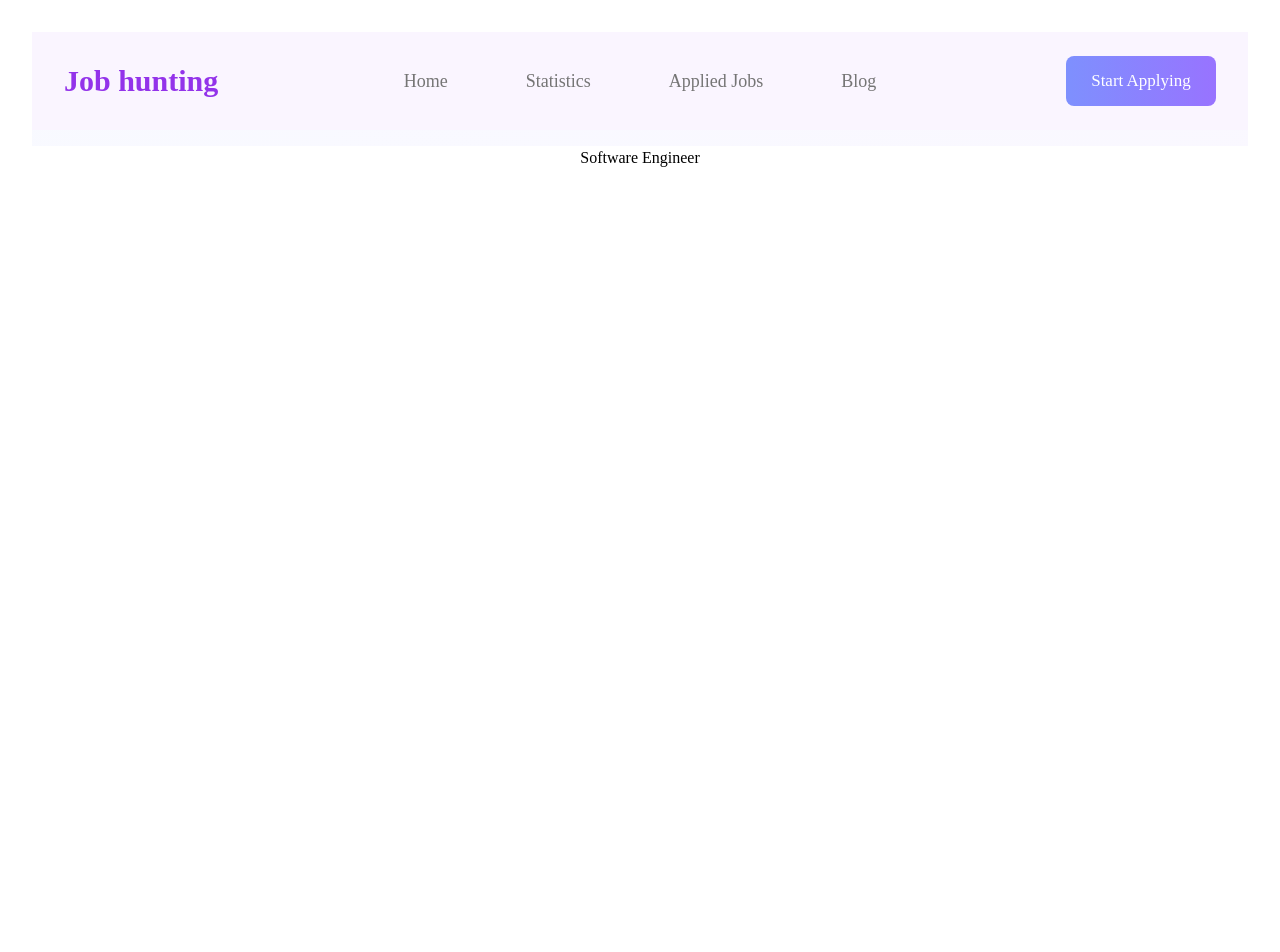
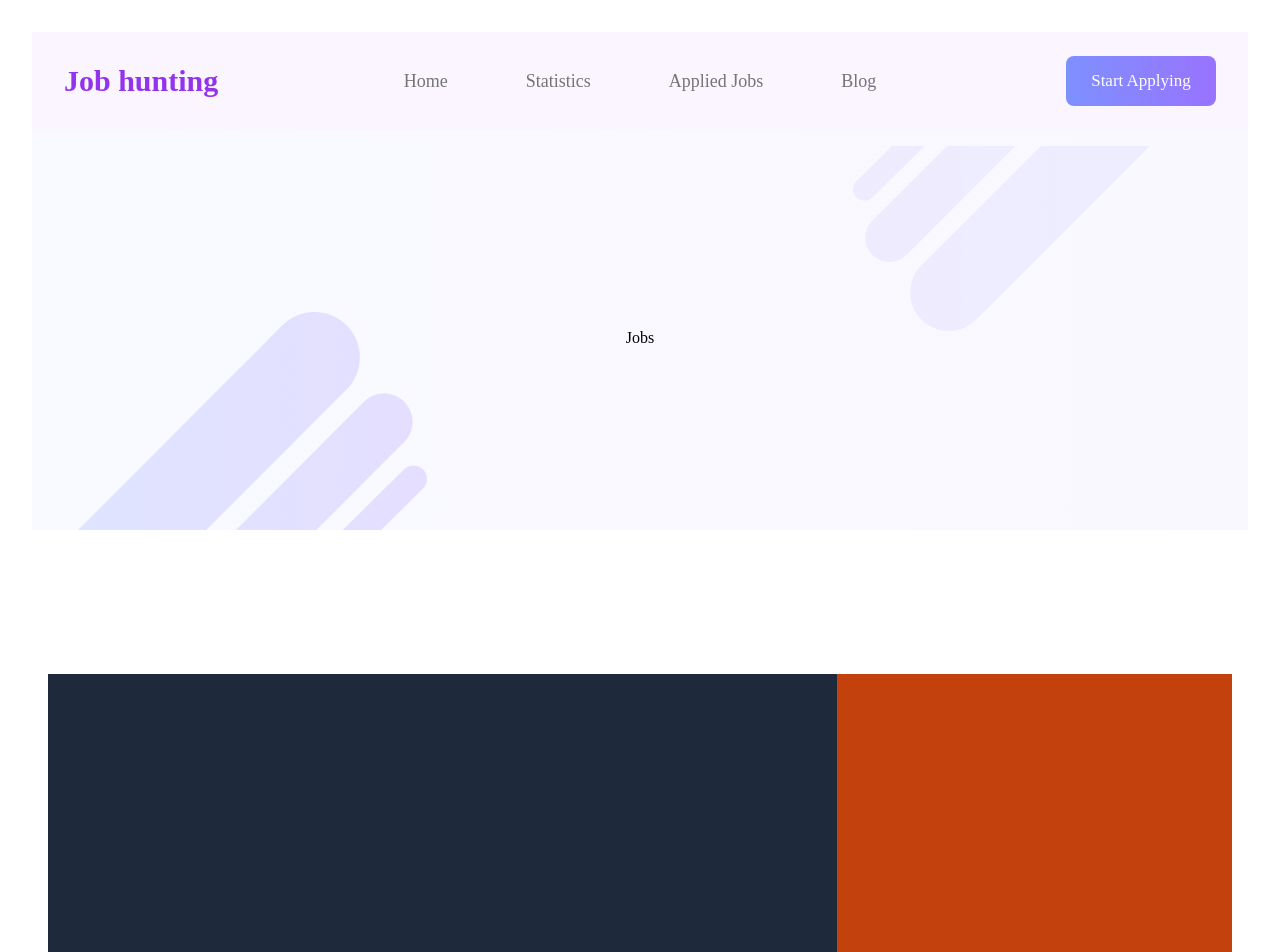
Before and after one commit to FowziaSultana/JobHunting, a React (Vite) app: page /jobDetails/1 in a window 1280 px wide. Shown: the top 952 px of the page. Before the commit the page ends 800 px from the top, so only its background shows below. Built offline with nearby package versions, Linux system fonts and the light colour scheme.

Commit message:
added jobdetails page header style

```diff
--- a/src/Components/JobDetailsHeader/JobDetailsHeader.jsx
+++ b/src/Components/JobDetailsHeader/JobDetailsHeader.jsx
@@ -1,14 +1,26 @@
 import React from "react";
-import Vector from "../../assets/All Images/Vector.png";
-import Vector1 from "../../assets/All Images/Vector1.png";
+import vector from "../../assets/All Images/Vector.png";
+import vector1 from "../../assets/All Images/Vector-1.png";
 
 const JobDetailsHeader = () => {
   return (
     <div className="bg-primary pt-4">
       {/* <div className="md:container lg:flex justify-between items-center md:px-8  px-4 "> */}
-      <div className="container grid grid-cols-1 lg:grid-cols-2 gap-4 justify-items-center items-center">
-        <img></img>
-        <img></img>
+      {/* <div className="text-center h-96">
+        <img src={vector}></img>
+        <h1>Jobs</h1>
+        <img src={vector1}></img>
+      </div> */}
+      <div className="grid grid-cols-3 gap-4 h-96">
+        <div className="place-self-end">
+          <img src={vector}></img>
+        </div>
+        <div className="place-self-center">
+          <h1>Jobs</h1>
+        </div>
+        <div className="place-self-start ">
+          <img src={vector1}></img>
+        </div>
       </div>
     </div>
   );
--- a/src/Components/JobDetailsPage/JobDetailsPage.jsx
+++ b/src/Components/JobDetailsPage/JobDetailsPage.jsx
@@ -30,7 +30,10 @@ const JobDetailsPage = () => {
   return (
     <div>
       <JobDetailsHeader></JobDetailsHeader>
-      <h1>{job_title}</h1>
+      <div className="container grid grid-cols-3 h-96 my-16 md:my-36">
+        <div className="col-span-2 bg-slate-800 "></div>
+        <div className="bg-orange-700"></div>
+      </div>
     </div>
   );
 };
--- a/src/Components/Navbar/Navbar.jsx
+++ b/src/Components/Navbar/Navbar.jsx
@@ -15,7 +15,7 @@ const navigation = [
 const Navbar = () => {
   const [mobileMenuOpen, setMobileMenuOpen] = useState(false);
   return (
-    <header className="sticky top-0  z-50  bg-purple-50  ">
+    <header className="sticky top-0  z-20  bg-purple-50  ">
       <nav
         className="flex items-center justify-between p-6 lg:px-8"
         aria-label="Global"
```
